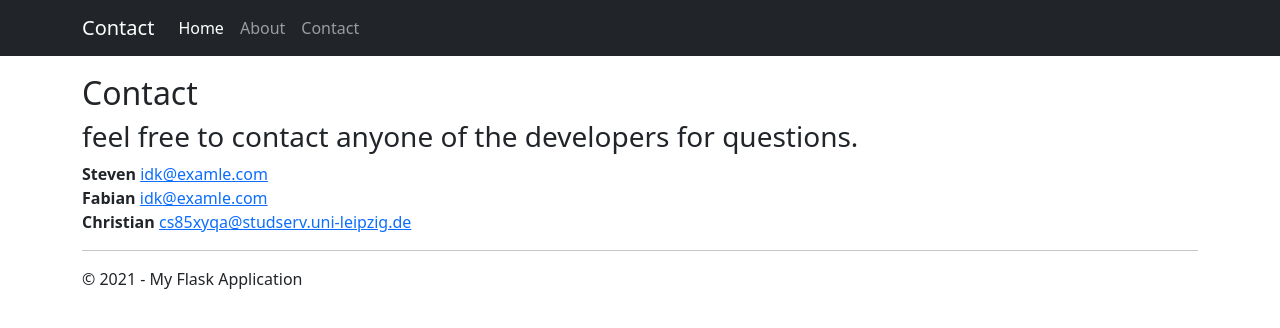
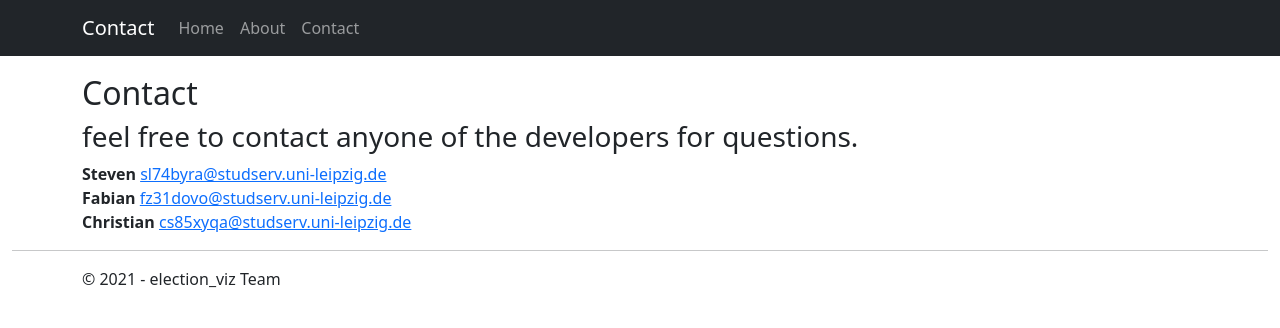
Before and after one commit to fziegner/election-visualization, a Flask app: page /contact in a window 1280 px wide. Shown: the top 328 px of the page. Run offline with Flask 2, Linux system fonts and the light colour scheme; parts of the project's set-up code (start-up, migrations or seed data) failed here and were passed over; some libraries are stand-ins or nearby versions.

Commit message:
rework layout, add tutorial notes

```diff
--- a/wcm_wahlergebnisse/wcm_wahlergebnisse/static/scripts/main.js
+++ b/wcm_wahlergebnisse/wcm_wahlergebnisse/static/scripts/main.js
@@ -13,10 +13,6 @@ function addCard(){
         let group = $("#sortable");
         let highestNum = group.children().length;
         let newNum = highestNum + 1;
-
-        if (highestNum === 0){ //trigger the tutorial only on the first click to add render
-            $('#tutorial_modal').modal('toggle');
-        }
 
         group.append(Mustache.render(document.getElementById("addCard").innerHTML, {num: newNum}));
         $("#election_select_" + newNum).trigger("change");
--- a/wcm_wahlergebnisse/wcm_wahlergebnisse/templates/contact.html
+++ b/wcm_wahlergebnisse/wcm_wahlergebnisse/templates/contact.html
@@ -1,14 +1,15 @@
 {% extends "layout.html" %}
 
 {% block content %}
+<div class="container">
+    <h2>{{ title }}</h2>
+    <h3>{{ message }}</h3>
 
-<h2>{{ title }}</h2>
-<h3>{{ message }}</h3>
-
-<address>
-    <strong>Steven</strong>    <a href="mailto:idk@examle.com">idk@examle.com</a><br />
-    <strong>Fabian</strong>    <a href="mailto:idk@examle.com">idk@examle.com</a><br />
-    <strong>Christian</strong> <a href="mailto:cs85xyqa@studserv.uni-leipzig.de">cs85xyqa@studserv.uni-leipzig.de</a>
-</address>
+    <address>
+        <strong>Steven</strong>    <a href="mailto:sl74byra@studserv.uni-leipzig.de">sl74byra@studserv.uni-leipzig.de</a><br />
+        <strong>Fabian</strong>    <a href="mailto:fz31dovo@studserv.uni-leipzig.de">fz31dovo@studserv.uni-leipzig.de</a><br />
+        <strong>Christian</strong> <a href="mailto:cs85xyqa@studserv.uni-leipzig.de">cs85xyqa@studserv.uni-leipzig.de</a>
+    </address>
+</div>
 
 {% endblock %}
--- a/wcm_wahlergebnisse/wcm_wahlergebnisse/templates/layout.html
+++ b/wcm_wahlergebnisse/wcm_wahlergebnisse/templates/layout.html
@@ -36,7 +36,7 @@
             </button>
             <div class="collapse navbar-collapse" id="navbarNavAltMarkup">
                 <div class="navbar-nav">
-                    <a class="nav-link active" aria-current="page" href="{{ url_for('home') }}">Home</a>
+                    <a class="nav-link" aria-current="page" href="{{ url_for('home') }}">Home</a>
                     <a class="nav-link" href="{{ url_for('about') }}">About</a>
                     <a class="nav-link" href="{{ url_for('contact') }}">Contact</a>
                 </div>
@@ -46,12 +46,14 @@
 
     <br />
 
-    <div class="container body-content">
+    <div class="container-fluid body-content">
         {% block content %}{% endblock %}
         <hr />
-        <footer>
-            <p>&copy; {{ year }} - My Flask Application</p>
-        </footer>
+        <div class="container">
+            <footer>
+                <p>&copy; {{ year }} - election_viz Team</p>
+            </footer>
+        </div>
     </div>
 
     {% block scripts %}{% endblock %}
```
Also changed, not shown: wcm_wahlergebnisse/wcm_wahlergebnisse/templates/about.html (+5 -4 lines), wcm_wahlergebnisse/wcm_wahlergebnisse/templates/index.html (+21 -26 lines).
